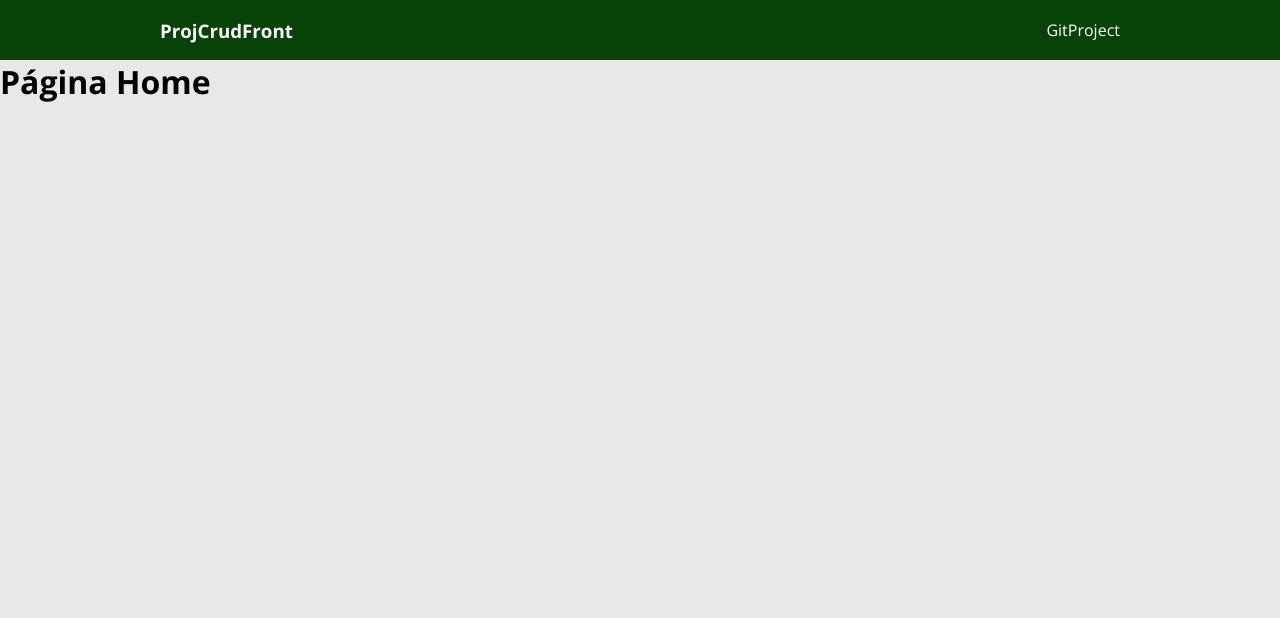
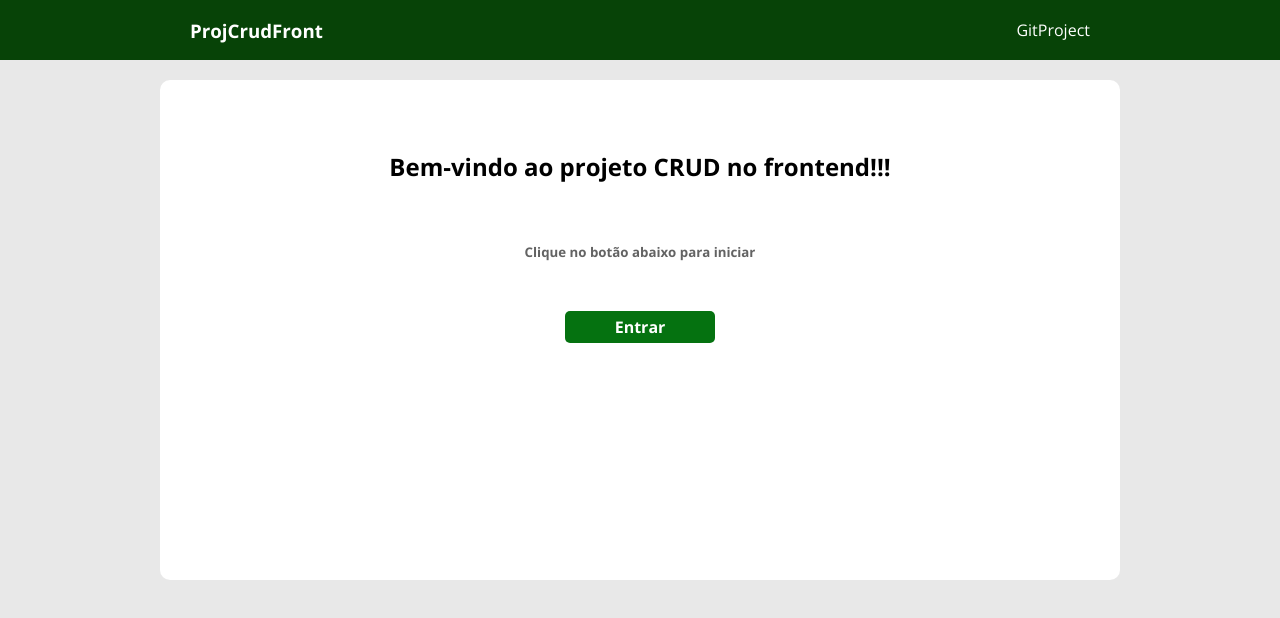
Before and after one commit to auriceliof/pessoal-ProjCrudBackFront, a React (Vite) app in the folder frontend/: page / in a window 1280 px wide. Shown: the top 618 px of the page. Built offline with nearby package versions, Linux system fonts and the light colour scheme.

Commit message:
Implemented Page Home

```diff
--- a/frontend/src/components/Header/styles.css
+++ b/frontend/src/components/Header/styles.css
@@ -4,10 +4,12 @@
     height: 60px;
     display: flex;
     align-items: center;
+
 }
 
 .proj-header-content {
     display: flex;
     justify-content: space-between;
     align-items: center;
+    padding: 30px;
 }
--- a/frontend/src/index.css
+++ b/frontend/src/index.css
@@ -52,6 +52,12 @@ main {
   margin: 0 auto;
 }
 
+.proj-card {
+  background-color: #fff;
+  border-radius: 10px;
+  height: 300px;
+}
+
 .proj-mb20 {
   margin-bottom: 20px;
 }
@@ -82,6 +88,9 @@ main {
   .proj-section-title {
     text-align: left;
     font-size: 24px;
+  }
+   .proj-card {
+    height: 500px;
   }
 }
 
--- a/frontend/src/pages/Home/index.tsx
+++ b/frontend/src/pages/Home/index.tsx
@@ -1,8 +1,26 @@
+import { Link } from 'react-router-dom';
+import ButtonPrimary from '../../components/ButtonPrimary';
 import './styles.css';
 
 export default function Home() {
 
     return (
-        <h1>Página Home</h1>
+        <main>
+            <section className='proj-container'>
+                <div className='proj-mt20 proj-card'>
+                    <div className="proj-home-content">
+                        <h1>Bem-vindo ao projeto CRUD no frontend!!!</h1>
+                    </div>
+                    <div className="proj-home-content">
+                        <h5>Clique no botão abaixo para iniciar</h5>
+                    </div>
+                    <div className='proj-home-btn'>
+                        <Link to="/listings">
+                            <ButtonPrimary name='Entrar'/>
+                        </Link>
+                    </div>
+                </div>
+            </section>
+        </main>
     )
 }
--- a/frontend/src/pages/Home/styles.css
+++ b/frontend/src/pages/Home/styles.css
@@ -0,0 +1,19 @@
+.proj-home-content {
+    display: flex;
+    justify-content: center;
+}
+
+.proj-home-content h1 {
+    margin-top: 70px;
+}
+
+.proj-home-content h5 {
+    margin-top: 60px;
+    color: var(--proj-color-font-primary);
+}
+
+.proj-home-btn {
+    display: flex;
+    justify-content: center;
+    margin-top: 50px;
+}
```
